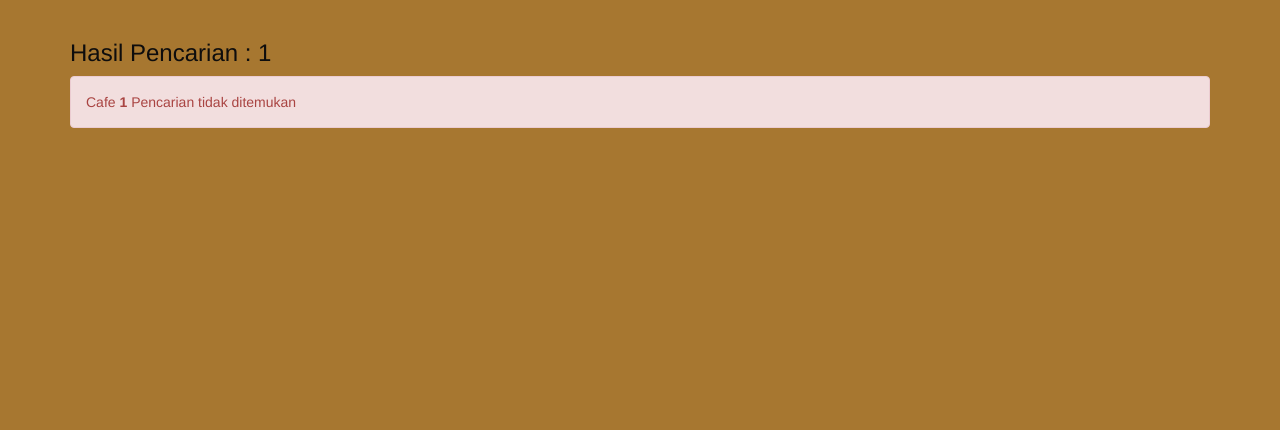
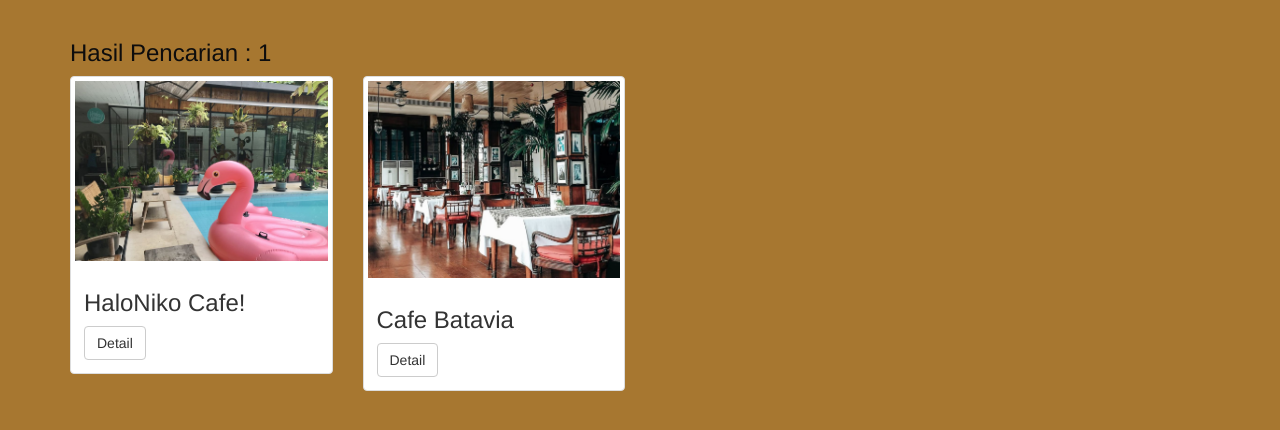
Before and after one commit to Haidar-art/PBI-KELOMPOK-6-AHICC, a PHP site: page /pencarian.php?keyword=1 in a window 1280 px wide. Shown: the part 72-502 px from the top of the page. Run offline with PHP 8.4, Linux system fonts and the light colour scheme; data comes from the database, SQL or seed files in the repository; data that the repository does not hold is empty.

Commit message:
Add files via upload

```diff
--- a/pencarian.php
+++ b/pencarian.php
@@ -8,7 +8,7 @@
 
 $semuadata=array();
 $ambil = $koneksi->query("SELECT * FROM tambah_cafe WHERE nama_toko_cafe LIKE '%$keyword%'
-    OR deskripsi_cafe LIKE '%%$keyword%'");
+    OR alamat_cafe LIKE '%%$keyword%'");
     while($pecah = $ambil->fetch_assoc())
     {
         $semuadata[]=$pecah;
@@ -44,7 +44,7 @@
                 <img src="fotocafe/<?php echo $value["foto"] ?>"alt="" class="img-responsive">
                 <div class="caption">
                     <h3><?php echo $value["nama_toko_cafe"] ?></h3>
-                    <a href="detail.php?id=<?php echo $value ["id_tambah_cafe"];?> "class="btn btn-default">Detail</a>
+                    <a href="detail.php?id=<?php echo $detail ["nama_toko_cafe"];?> "class="btn btn-default">Detail</a>
                 </div>
             </div>
         </div>
```
